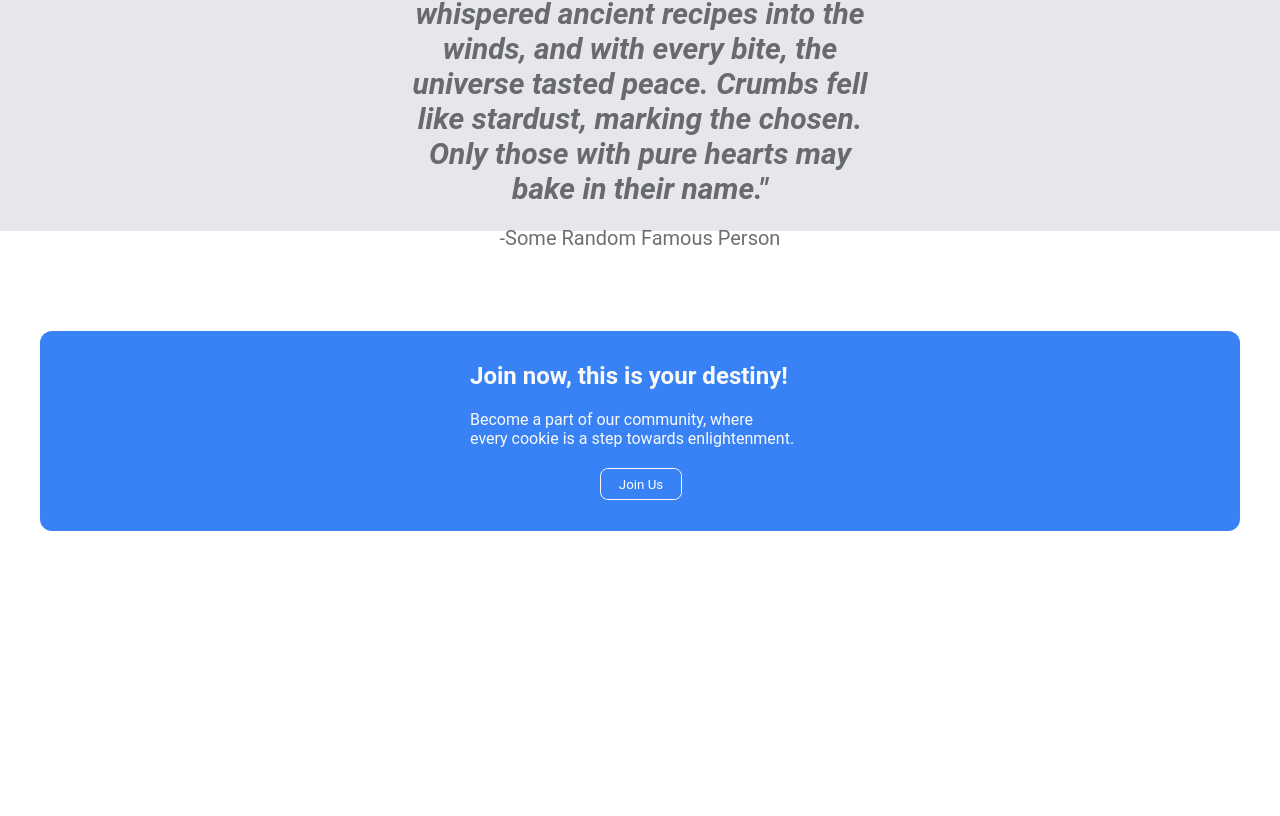
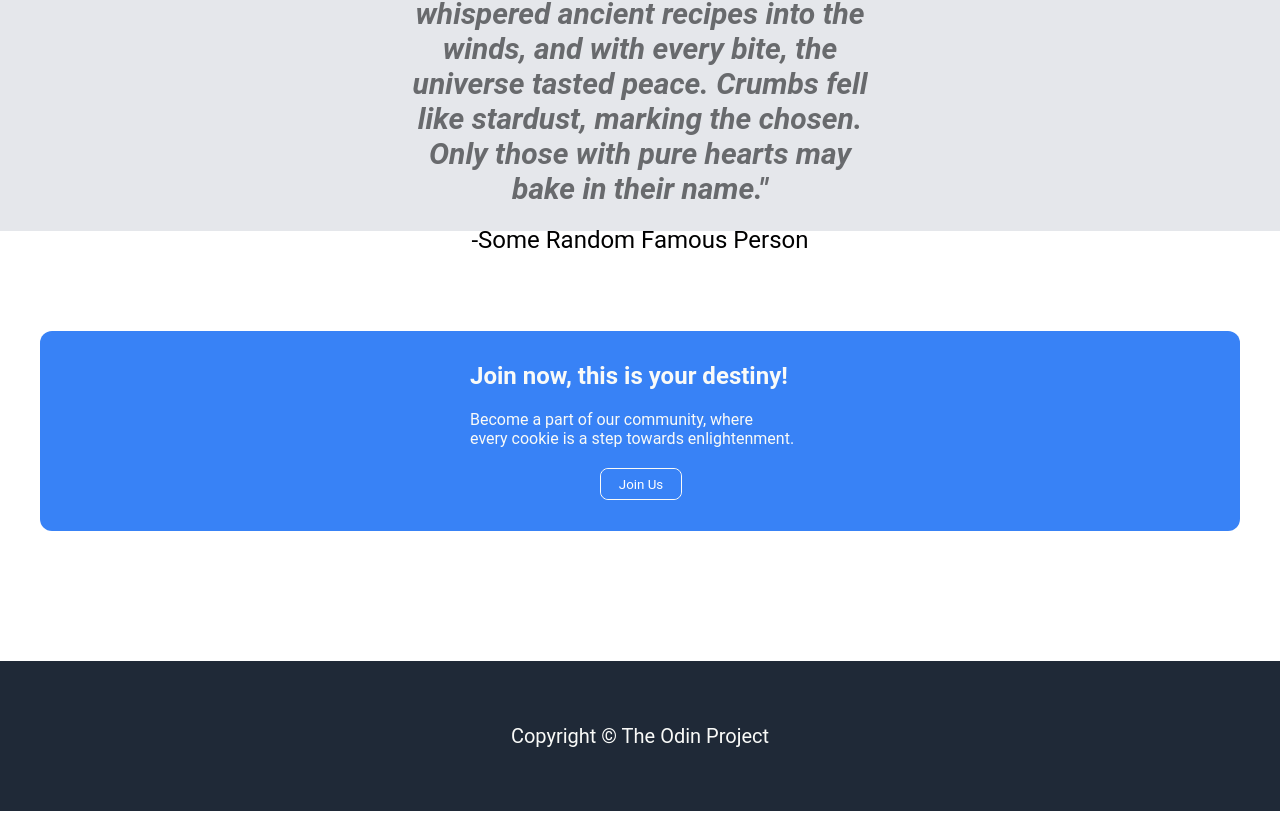
Before and after one commit to SpaceLaikaa/first-css-project, a plain HTML site: page index.html in a window 1280 px wide. Shown: the part 1384-2200 px from the top of the page. Before the commit the page ends 2100 px from the top, so only its background shows below. Drawn offline with Linux system fonts and the light colour scheme.

Commit message:
Feat: Finished the first version of the website

```diff
--- a/index.html
+++ b/index.html
@@ -3,7 +3,7 @@
 <head>
     <meta charset="UTF-8">
     <meta name="viewport" content="width=device-width, initial-scale=1.0">
-    <title>Document</title>
+    <title>Cult Of The Cookies</title>
     <link rel="stylesheet" href="styles.css">
 </head>
 <body>
@@ -69,12 +69,12 @@ Crumbs fell like stardust, marking the chosen. Only those with pure hearts may b
     <button type="button" value="Join">Join Us</button>
     </div>
     </div>
+  </article>
+</main>
 
+<footer class="footer">
+  <div class="footer-content" style="font-size: 20px;">Copyright © The Odin Project</div>
 
-  </article>
-
-
-</main>
 
 
 
--- a/styles.css
+++ b/styles.css
@@ -1,7 +1,7 @@
 /* Body and General */
 
 body   {
-  height: 2100px;
+  height: 2200px;
 }
 
 * {
@@ -179,8 +179,8 @@ h3.quote {
 
 p.owner{
     text-align: center;
-    font-size: 20px;
-    color: #424446c4;
+    font-size: 24px;
+    color: #000000;
     padding-top: 20px;
 }
 
@@ -233,3 +233,18 @@ p.last-article-paragraph {
 
 
 /* Footer Section */
+
+.footer {
+    background-color: #1F2937;
+    color: #F9FAF8;
+    width: 100%;
+    height: 150px;
+    margin-top: 130px;
+}
+
+.footer-content {
+    display: flex;
+    justify-content: center;
+    align-items: center;
+    height: 100%;
+}
```
